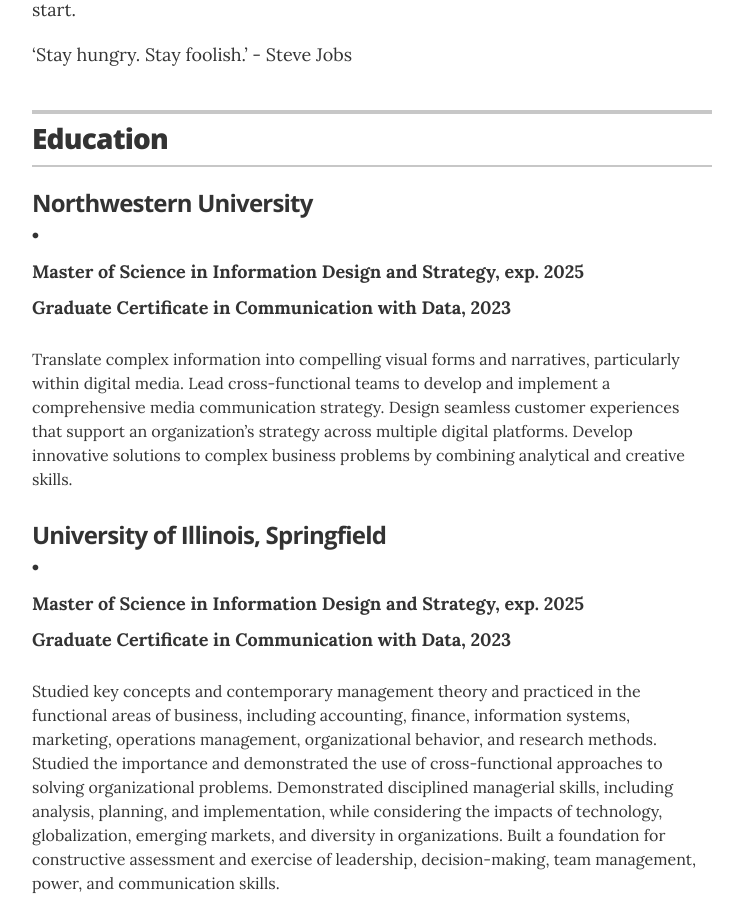
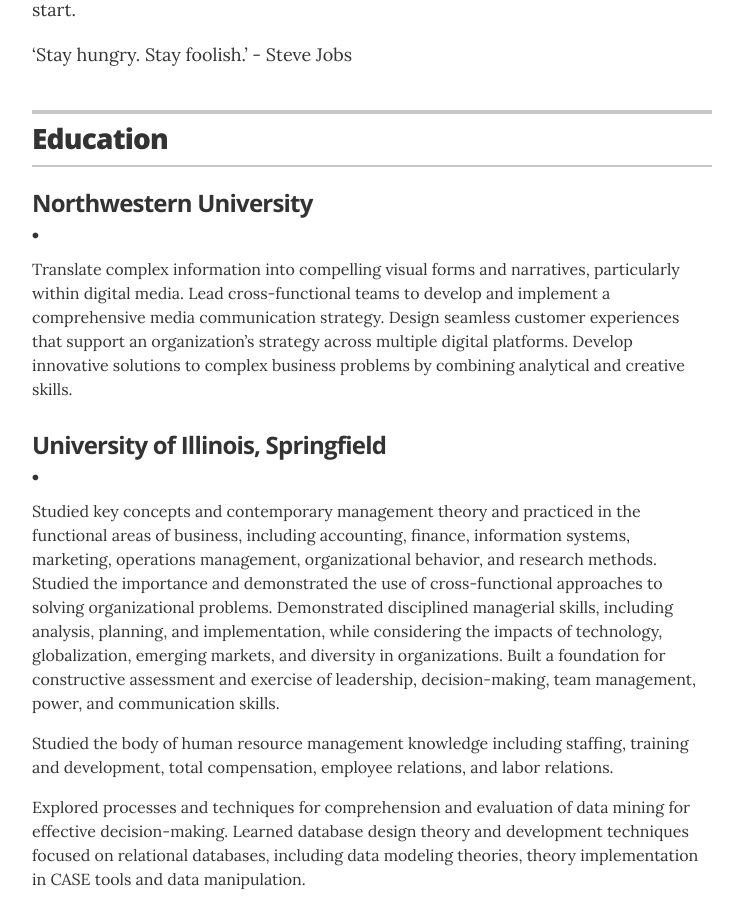
Before and after one commit to rchum/portfolio, a Jekyll site: the page built from index.html, in a window 1280 px wide and 900 px high, scrolled down 371 px. Shown: the whole window, without its empty margins (268-1011 px from the left). Built offline with Jekyll 4.4.1, drawn with Linux system fonts in a browser that asks for light colours.

Commit message:
Update education.yml

```diff
--- a/_data/education.yml
+++ b/_data/education.yml
@@ -1,7 +1,7 @@
 # Degree
 - #degree: <p>Master of Science in Information Design and Strategy, exp. 2025</p><p class="small">Graduate Certificate in Communication with Data, 2023</p>
   uni: Northwestern University
-  year: <p>Master of Science in Information Design and Strategy, exp. 2025</p><p class="small">Graduate Certificate in Communication with Data, 2023</p>
+  year:
   #award:
   summary:
     Translate complex information into compelling visual forms and narratives, particularly within digital media.
@@ -11,7 +11,7 @@
 
 - #degree: <p>Master of Business Administration, 2017</p><p>Graduate Certificate in Business Intelligence, 2017</p><p>Graduate Certificate in Human Resource Management, 2017</p>
   uni: University of Illinois, Springfield
-  year: <p>Master of Science in Information Design and Strategy, exp. 2025</p><p class="small">Graduate Certificate in Communication with Data, 2023</p>
+  year:
   #award:
   summary:
     Studied key concepts and contemporary management theory and practiced in the functional areas of business, including accounting, finance, information systems, marketing, operations management, organizational behavior, and research methods.
```
